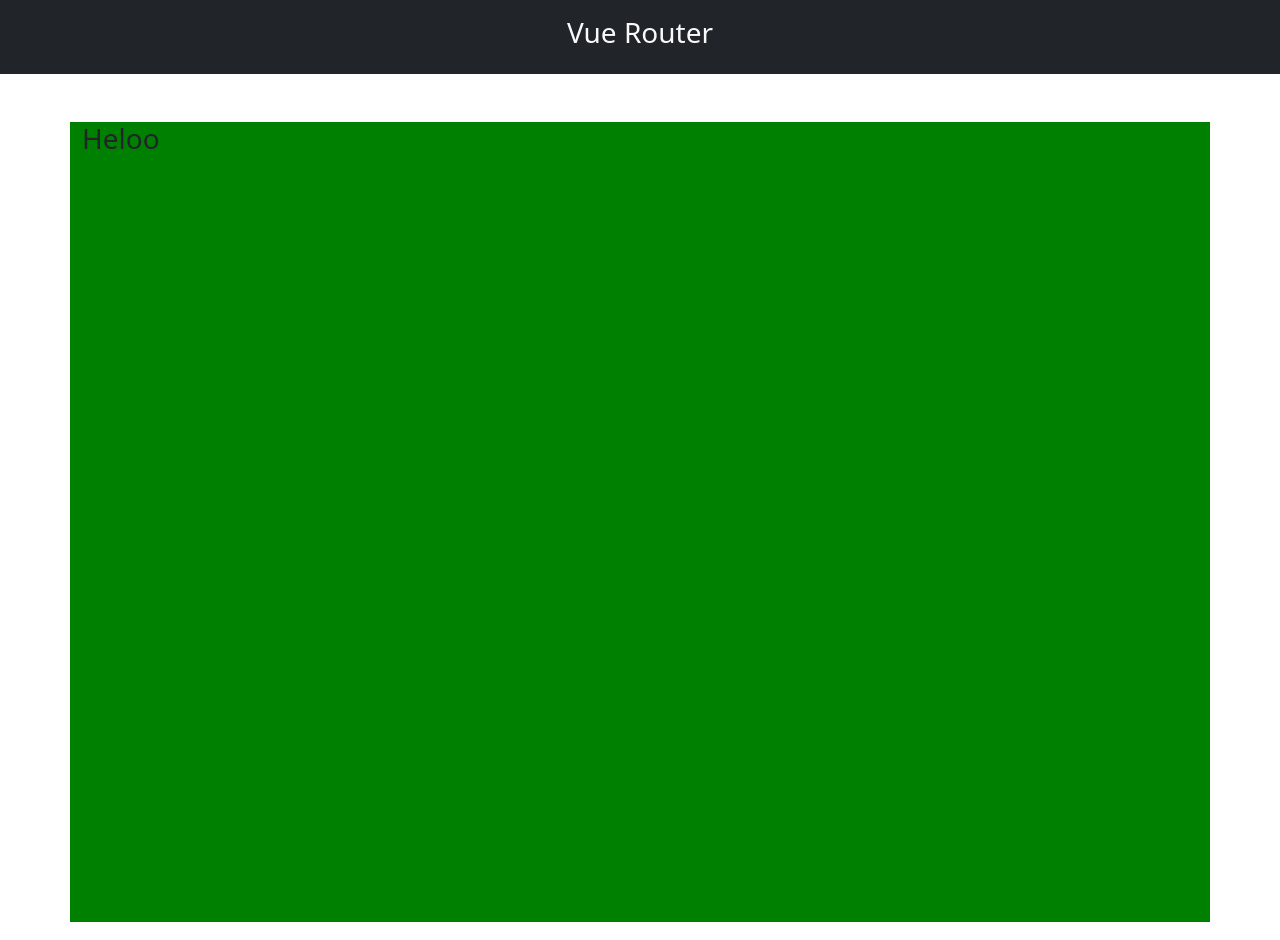
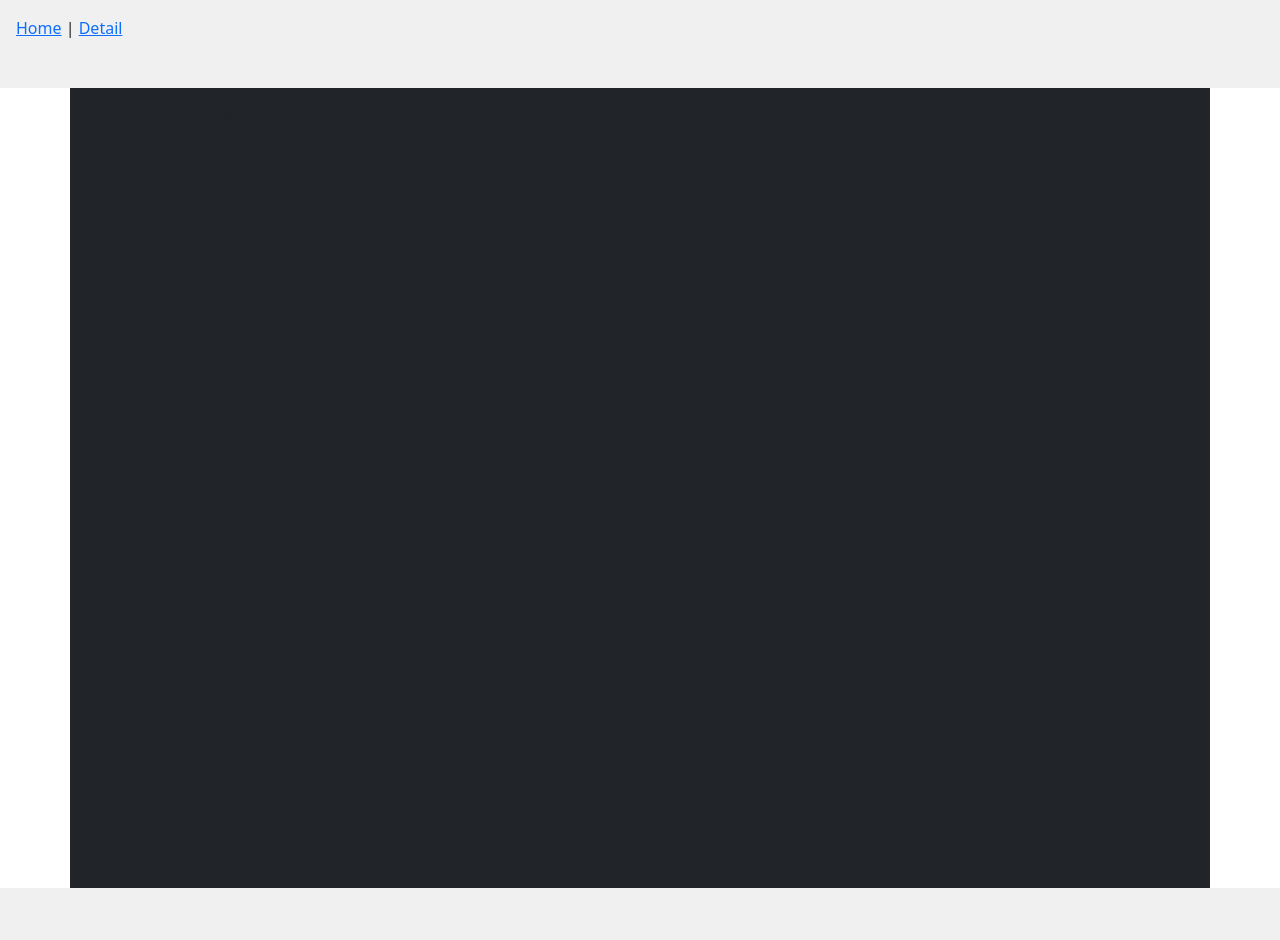
Before and after one commit to phumentceo/vue-with-etec, a Vue app: page /detail in a window 1280 px wide. Shown: the top 940 px of the page. Built offline with nearby package versions, Linux system fonts and the light colour scheme.

Commit message:
Router with Slote

```diff
--- a/src/App.vue
+++ b/src/App.vue
@@ -1,7 +1,9 @@
 <script setup>
+import Layout from './components/2-Advance-Concept/4-Router/slote-router/components/Layout.vue';
+
 // import NamedSloteParent from './components/2-Advance-Concept/3-DynamicProps/Slots/2-Name_stots/NamedSloteParent.vue';
-import Footer from './components/2-Advance-Concept/4-Router/components/Footer.vue';
-import Header from './components/2-Advance-Concept/4-Router/components/Header.vue';
+// import Footer from './components/2-Advance-Concept/4-Router/components/Footer.vue';
+// import Header from './components/2-Advance-Concept/4-Router/components/Header.vue';
 // import Child from './components/2-Advance-Concept/1-PropsDrilling/2-Emit/Child.vue';
 // import Cart from './components/2-Advance-Concept/1-PropsDrilling/2-Emit/Cart/Cart.vue';
 // import Parent from './components/2-Advance-Concept/1-PropsDrilling/2-Emit/Parent.vue';
@@ -32,7 +34,20 @@ import Header from './components/2-Advance-Concept/4-Router/components/Header.vu
   <!-- <Parent/> -->
   <!-- <NamedSloteParent/> -->
 
-  <Header />
+  <!-- <Header />
     <router-view />
-  <Footer />
+  <Footer /> -->
+  <Layout>
+    <template #header>
+      <nav>
+        <router-link to="/">Home</router-link> |
+        <router-link to="/detail">Detail</router-link>
+      </nav>
+    </template>
+
+    <template #footer>
+      <p>&copy; 2025 My App</p>
+    </template>
+  </Layout>
+
 </template>
--- /dev/null
+++ b/src/components/2-Advance-Concept/4-Router/slote-router/components/Layout.vue
@@ -0,0 +1,26 @@
+<!-- components/Layout.vue -->
+<template>
+    <div>
+      <header>
+        <slot name="header"></slot>
+      </header>
+
+      <main>
+        <router-view />
+      </main>
+
+      <footer>
+        <slot name="footer"></slot>
+      </footer>
+    </div>
+  </template>
+
+  <script setup>
+  </script>
+
+  <style scoped>
+  header, footer {
+    background-color: #f0f0f0;
+    padding: 1rem;
+  }
+  </style>
--- /dev/null
+++ b/src/components/2-Advance-Concept/4-Router/slote-router/pages/Detail.vue
@@ -0,0 +1,13 @@
+<!-- pages/Detail.vue -->
+<template>
+    <div class=" container bg-dark">
+      <h2>Detail Page</h2>
+    </div>
+</template>
+
+<script setup></script>
+<style scoped>
+ .container {
+    height: 100vh;
+  }
+</style>
--- /dev/null
+++ b/src/components/2-Advance-Concept/4-Router/slote-router/pages/Home.vue
@@ -0,0 +1,8 @@
+<!-- pages/Home.vue -->
+<template>
+    <div>
+      <h2>Home Page</h2>
+    </div>
+</template>
+
+<script setup></script>
--- a/src/main.js
+++ b/src/main.js
@@ -1,6 +1,6 @@
 import { createApp } from 'vue'
 import App from './App.vue'
-import router from './router'
+import router from './router/index'
 
 const app = createApp(App)
 app.use(router)
```
Also changed, not shown: src/router/index.js (added, +25 -0 lines).
